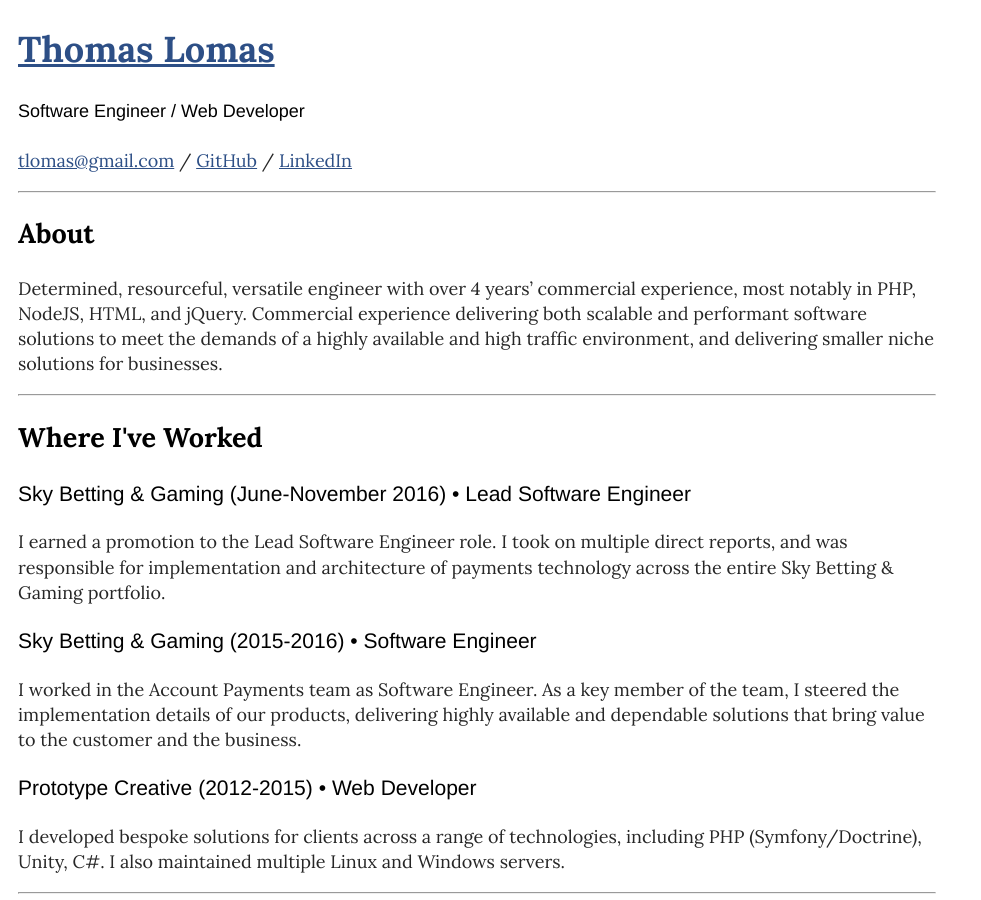
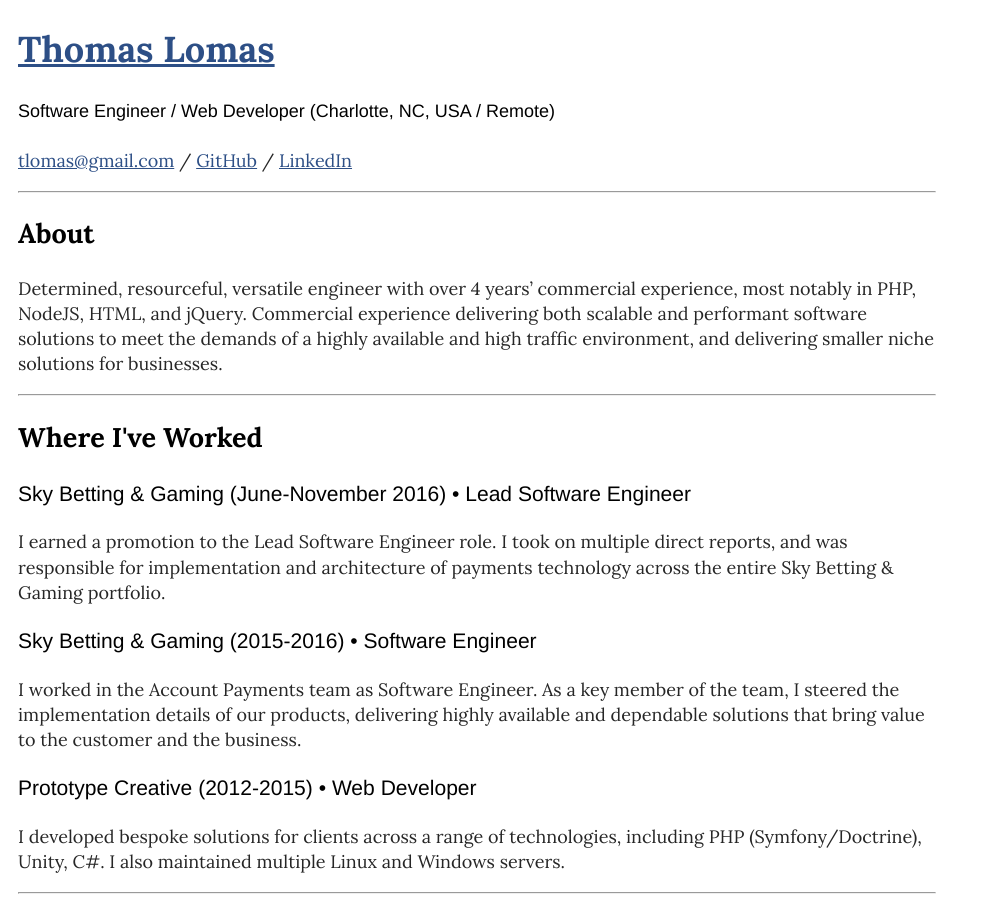
Before and after one commit to ThomasLomas/thomaslomas.github.io, a Jekyll site: the page built from index.html, in a window 1280 px wide and 900 px high. Shown: the whole window, without its empty margins (0-981 px from the left). Built offline with Jekyll 4.4.1, drawn with Linux system fonts in a browser that asks for light colours.

Commit message:
Update header.html

```diff
--- a/_includes/header.html
+++ b/_includes/header.html
@@ -1,4 +1,4 @@
 <h1><a href="/">Thomas Lomas</a></h1>
-<h4>Software Engineer / Web Developer</h4>
+<h4>Software Engineer / Web Developer (Charlotte, NC, USA / Remote)</h4>
 <p><a href="mailto:tlomas@gmail.com">tlomas@gmail.com</a> / <a href="https://github.com/thomaslomas">GitHub</a> / <a href="https://uk.linkedin.com/in/thomas-lomas-05630133">LinkedIn</a></p>
 <hr />
```
